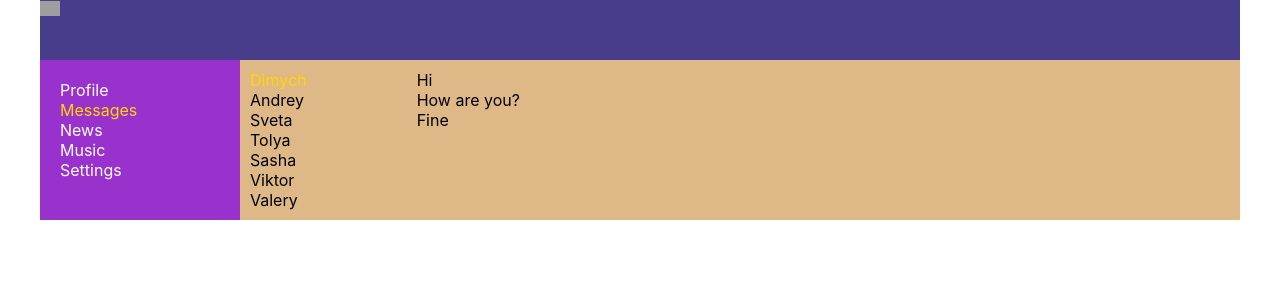
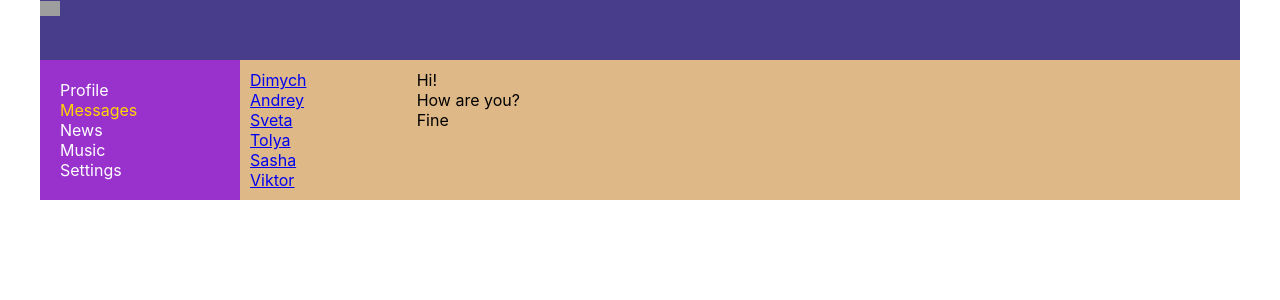
Before and after one commit to ltsvn/React_Social_Network, a React (Create React App) app: page /dialogs in a window 1280 px wide. Shown: the top 300 px of the page. Built offline with nearby package versions, Linux system fonts and the light colour scheme; grey boxes are pictures that could not be loaded.

Commit message:
refactoring

```diff
--- a/src/Components/Dialogs/Dialogs.tsx
+++ b/src/Components/Dialogs/Dialogs.tsx
@@ -1,36 +1,47 @@
 import React from "react";
+import {NavLink} from "react-router-dom";
 import s from './Dialogs.module.css'
+
+type dialogsItems = {
+    id:string
+    name: string
+}
+
+type messageType = {
+    message: string
+}
+
+const DialogItem = (props:dialogsItems) => {
+    let path = '/dialogs/' + props.id;
+
+    return (
+        <div className={s.dialog + ' ' + s.active}>
+            <NavLink to='path'>{props.name}</NavLink>
+        </div>
+    )
+}
+
+const Message = (props:messageType) => {
+    return (
+        <div className={s.message}>{props.message}</div>
+    )
+}
 
 const Dialogs = () => {
     return (
         <div className={s.dialogs}>
             <div className={s.dialogsItems}>
-                <div className={s.dialog + ' ' + s.active}>
-                    Dimych
-                </div>
-                <div className={s.dialog}>
-                    Andrey
-                </div>
-                <div className={s.dialog}>
-                    Sveta
-                </div>
-                <div className={s.dialog}>
-                    Tolya
-                </div>
-                <div className={s.dialog}>
-                    Sasha
-                </div>
-                <div className={s.dialog}>
-                    Viktor
-                </div>
-                <div className={s.dialog}>
-                    Valery
-                </div>
+                <DialogItem name='Dimych' id='1'/>
+                <DialogItem name='Andrey' id='2'/>
+                <DialogItem name='Sveta' id='3'/>
+                <DialogItem name='Tolya' id='4'/>
+                <DialogItem name='Sasha' id='5'/>
+                <DialogItem name='Viktor' id='6'/>
             </div>
             <div className={s.messages}>
-                <div className={s.message}>Hi</div>
-                <div className={s.message}>How are you?</div>
-                <div className={s.message}>Fine</div>
+                <Message message='Hi!'/>
+                <Message message='How are you?'/>
+                <Message message='Fine'/>
             </div>
         </div>
 
```
